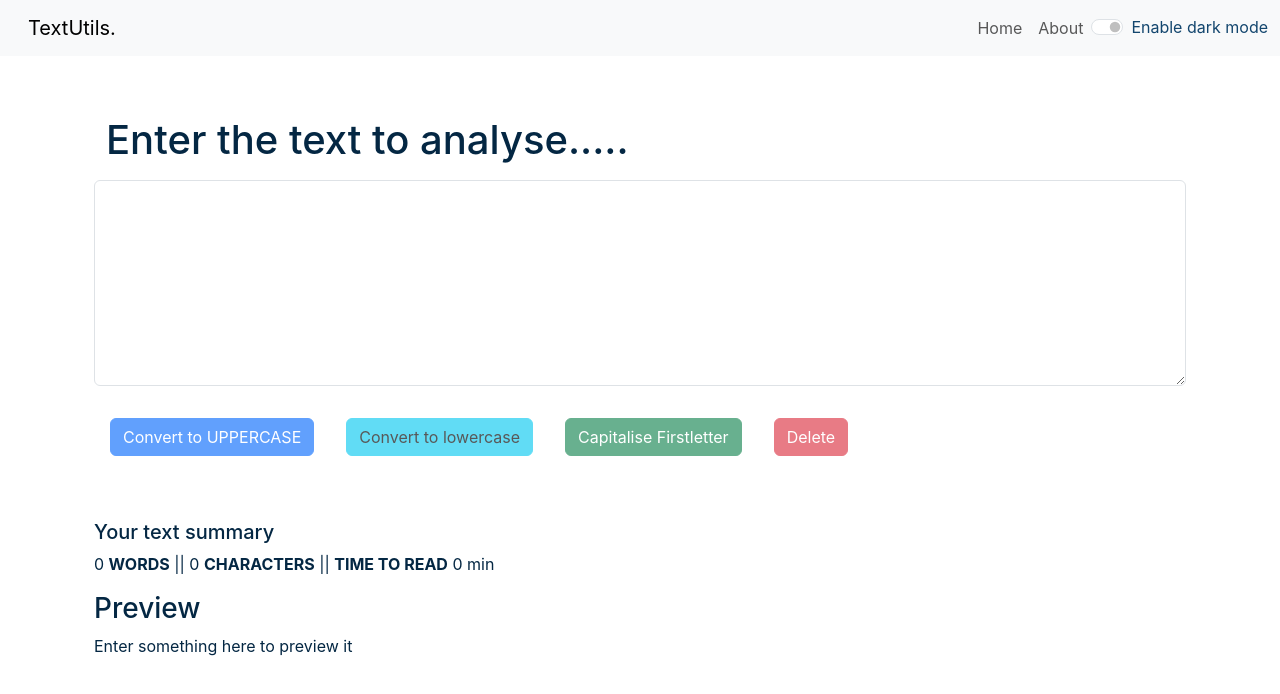
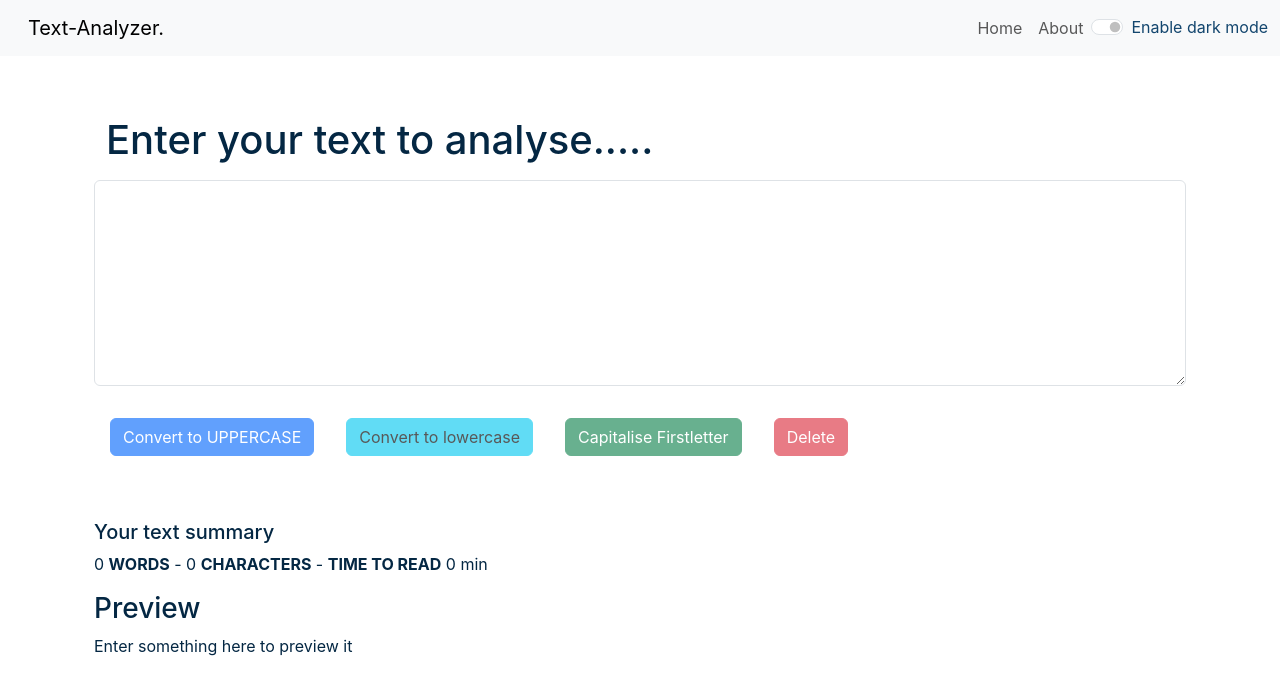
Before and after one commit to nirmalyax/TextAnalyzer-react, a React (Create React App) app: page / in a window 1280 px wide. Shown: the top 694 px of the page. Built offline with nearby package versions, Linux system fonts and the light colour scheme.

Commit message:
@2 Debugging

```diff
--- a/public/index.html
+++ b/public/index.html
@@ -18,7 +18,7 @@
     <!-- Bootstrap CSS -->
     <link rel="stylesheet" href="https://cdn.jsdelivr.net/npm/bootstrap@5.3.2/dist/css/bootstrap.rtl.min.css" integrity="sha384-nU14brUcp6StFntEOOEBvcJm4huWjB0OcIeQ3fltAfSmuZFrkAif0T+UtNGlKKQv" crossorigin="anonymous">
 
-    <title>TextUtils</title>
+    <title>Text-Analyzer.------uppercase-lowercase-capitalise first letter-delte</title>
   </head>
   <body>
     <noscript>You need to enable JavaScript to run this app.</noscript>
--- a/src/App.jsx
+++ b/src/App.jsx
@@ -51,7 +51,7 @@ function App() {
             <Routes>
               <Route path='/About' element={<About mode={mode}/>}/>
               <Route path='/' element={
-                <Hero showAlert={showAlert} heading="Enter the text to analyse....." mode={mode}/>
+                <Hero showAlert={showAlert} heading="Enter your text to analyse....." mode={mode}/>
               }/>
             </Routes>
           </div>
--- a/src/components/About.jsx
+++ b/src/components/About.jsx
@@ -17,7 +17,7 @@ export default function About(props) {
             <div className="accordion" id="accordionExample">
                 <div className="accordion-item">
                     <h2 className="accordion-header" id="headingOne">
-                    <button className="accordion-button" type="button" style={myStyle} data-bs-toggle="collapse" data-bs-target="#collapseOne" aria-expanded="true" aria-controls="collapseOne">
+                    <button className="accordion-button" type="button" style={myStyle} data-bs-toggle="collapse" data-bs-target="#collapseOne" aria-expanded="true" aria-controls="collapseOne" >
                     <strong>Analyze Your text </strong>
                     </button>
                     </h2>
--- a/src/components/hero.jsx
+++ b/src/components/hero.jsx
@@ -62,7 +62,7 @@ export default function Hero(props) {
 
       <div className="container my-5" style={{color: props.mode==='dark'?'white':'#042743'}}>
         <h5 >Your text summary</h5>
-        <p>{text.split(" ").filter((e)=>{ return e.length !== 0}).length} <b>WORDS</b> || {text.length} <b>CHARACTERS</b> || <b>TIME TO READ</b> {0.008*text.length} min</p>
+        <p>{text.split(" ").filter((e)=>{ return e.length !== 0}).length} <b>WORDS</b> - {text.length} <b>CHARACTERS</b> - <b>TIME TO READ</b> {0.008*text.length} min</p>
 
         <h3>Preview</h3>
         <p>{text.length>0?text:"Enter something here to preview it"}</p>
--- a/src/components/navbar.jsx
+++ b/src/components/navbar.jsx
@@ -6,7 +6,7 @@ export default function Navbar(props) {
   return (
         <nav className={`navbar navbar-expand-lg navbar-${props.mode} bg-${props.mode}`}>
             <div className='container-fluid' >
-                <Link className='navbar-brand' to="/">TextUtils.</Link>
+                <Link className='navbar-brand' to="/">Text-Analyzer.</Link>
                 <button className="navbar-toggler" type="button" data-bs-toggle="collapse" data-bs-target="#navbarSupportedContent" aria-controls="navbarSupportedContent" aria-expanded="false" aria-label="Toggle navigation">
                 <span className="navbar-toggler-icon"></span>
                 </button>
```
